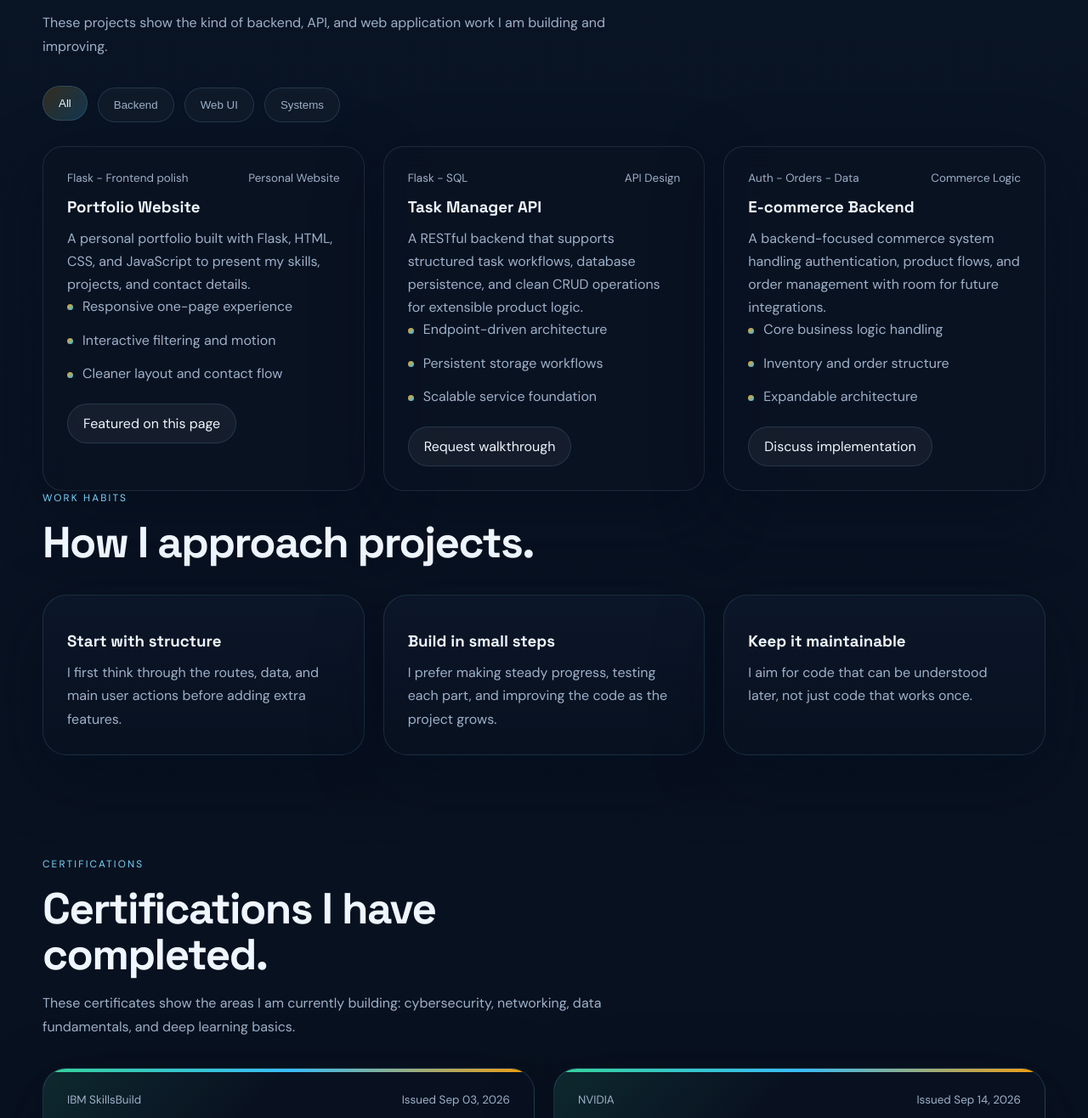
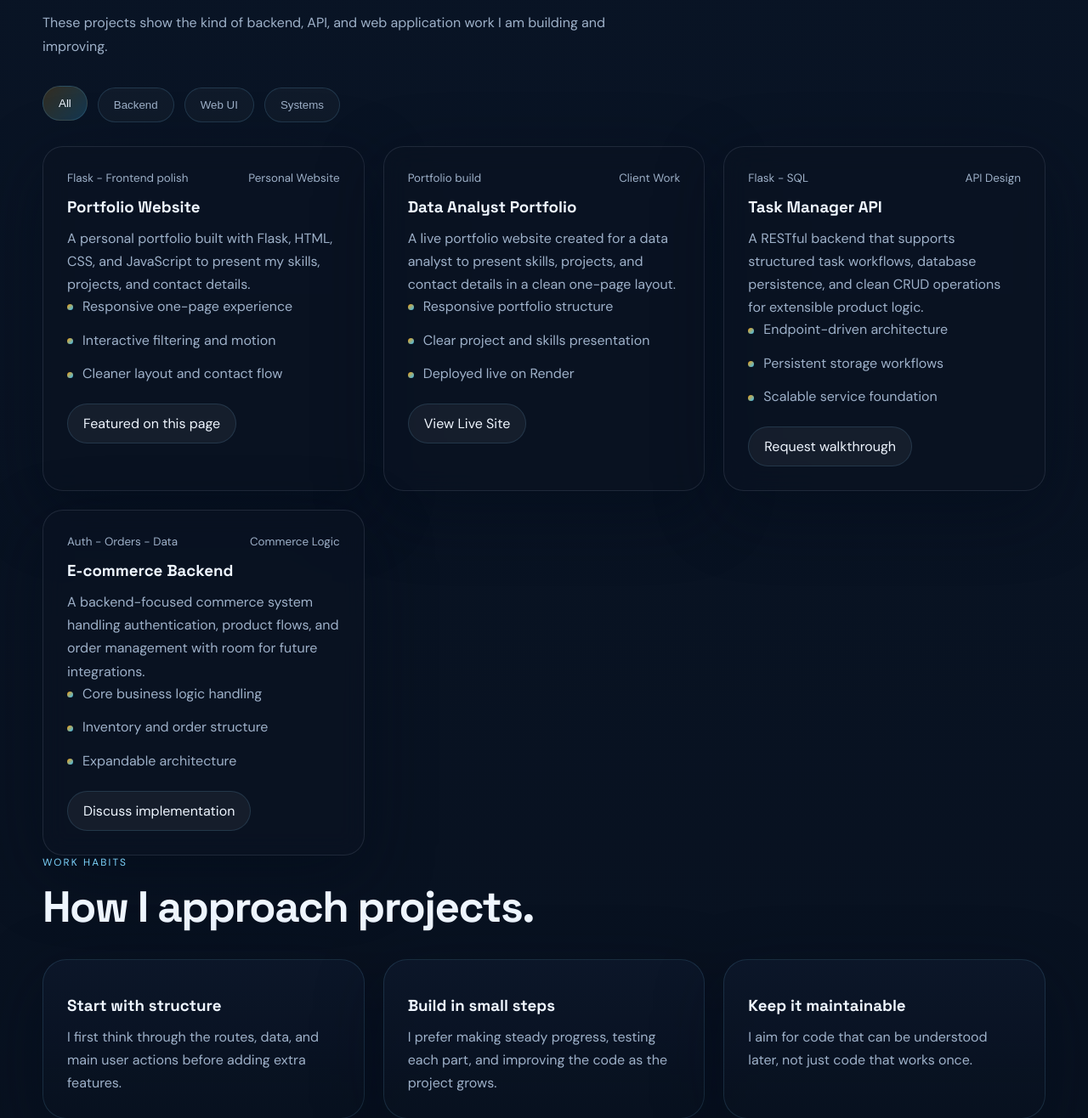
Before and after one commit to stevenazi14/steven-portfolio, a Flask app: page / in a window 1280 px wide. Shown: the part 3024-4340 px from the top of the page at 85% size. Run offline with Flask 3, Linux system fonts and the light colour scheme; some libraries are stand-ins or nearby versions.

Commit message:
Add data analyst client portfolio project

```diff
--- a/templates/index.html
+++ b/templates/index.html
@@ -255,6 +255,23 @@
                 <a href="#top" class="project-link">Featured on this page</a>
             </article>
 
+            <article class="project-card reveal-card" data-category="product">
+                <div class="project-meta">
+                    <span>Portfolio build</span>
+                    <span>Client Work</span>
+                </div>
+                <h3>Data Analyst Portfolio</h3>
+                <p>
+                    A live portfolio website created for a data analyst to present skills, projects, and contact details in a clean one-page layout.
+                </p>
+                <ul class="project-points">
+                    <li>Responsive portfolio structure</li>
+                    <li>Clear project and skills presentation</li>
+                    <li>Deployed live on Render</li>
+                </ul>
+                <a href="https://kelvin-data-analyst-portfolio.onrender.com" target="_blank" rel="noopener noreferrer" class="project-link">View Live Site</a>
+            </article>
+
             <article class="project-card reveal-card" data-category="backend">
                 <div class="project-meta">
                     <span>Flask - SQL</span>
```
